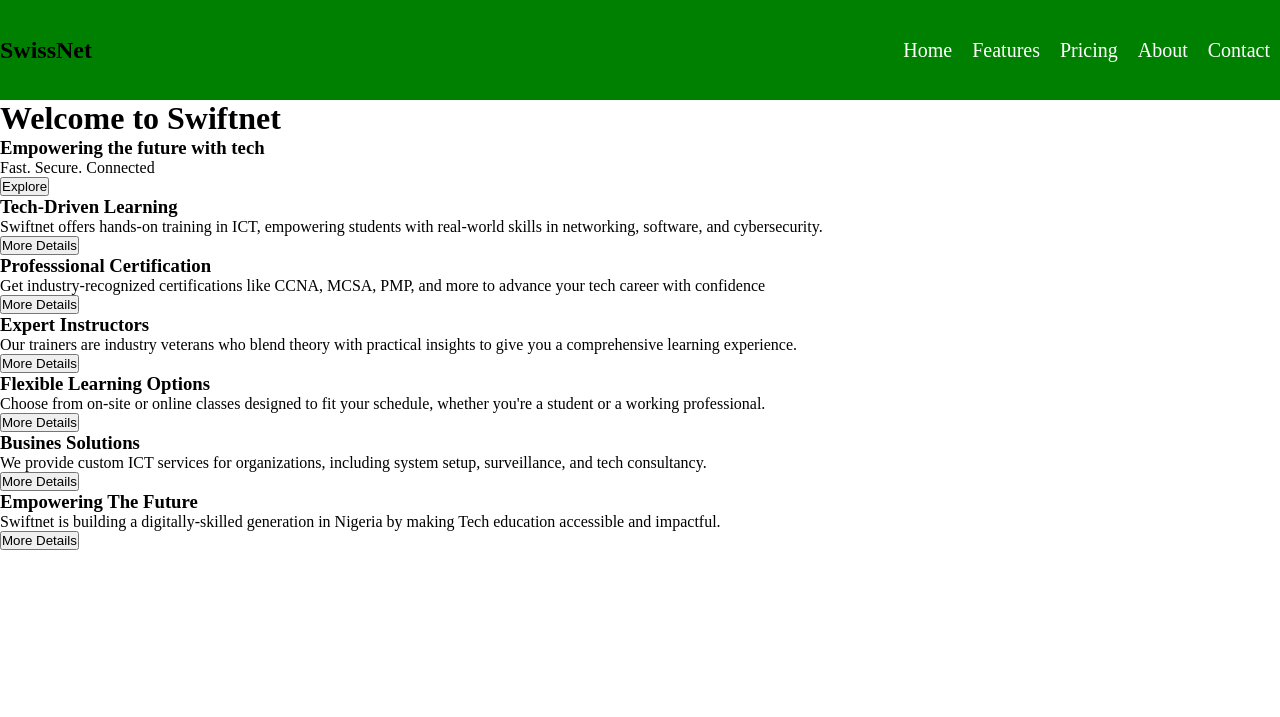
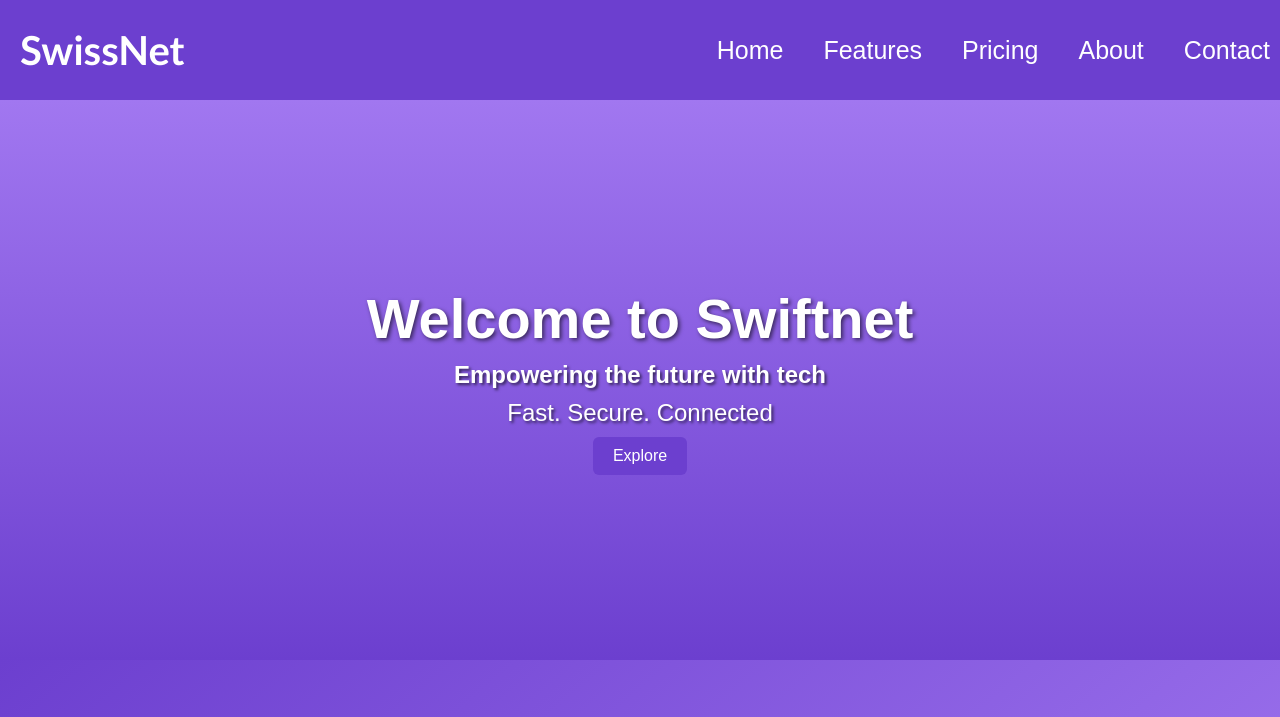
Before and after one commit to Dinmasia003/GenesyTask4, a plain HTML site: page index.html in a window 1280 px wide. Shown: the top 717 px of the page. Drawn offline with Linux system fonts and the light colour scheme; a script that the page names is missing.

Commit message:
Update style.css

```diff
--- a/style.css
+++ b/style.css
@@ -1,23 +1,134 @@
+:root {
+  --color-primary:#6c3fcf;
+  --color-secondary:#a177f0;
+  --color-background:#f5f2fb;
+  --color-text:#2a1a40;
+  --color-muted:#6b5c7d;
+  --color-accent:#ffd54f;
+  --color-success:#4dd0e1;
+  --color-danger:#d32f7c;
+}
+
 *{
   padding: 0px;
   margin: 0px;
   box-sizing: border-box;
   justify-content: space-between;
   align-items: center;
+  font-family:sans-serif;
 }
 header{
   display: flex;
   width: 100%;
   height: 100px;
-  background-color: green;
+  background-color: var(--color-primary);
+}
+header h2{
+  font-family: 'Trebuchet MS', 'Lucida Sans Unicode', 'Lucida Grande', 'Lucida Sans', Arial, sans-serif;
+  font-size: 2.5em;
+  margin: auto 20px;
+  color:white;
+
 }
 nav{
   display: flex;
+  gap: 20px;
 
 }
 nav a{
   color: white;
   text-decoration: none;
-  font-size: 20px;
+  font-size: 25px;
   margin: 10px;
 }
+.heroSection{
+  display: flex;
+  flex-direction: column;
+  align-items: center;
+  justify-content: center;
+  background-color: var(--color-secondary);
+  color: white;
+  height: 70vh;
+  background: linear-gradient(to top, var(--color-primary), var(--color-secondary));
+  gap: 10px;
+  animation: slideFromTop 2s ease-in-out;
+}
+.heroSection h1{
+  font-size: 3.5em;
+  text-shadow: 2px 2px 4px rgba(0, 0, 0, 0.6);
+}
+.heroSection h3{
+  font-size: 1.5em;
+  text-shadow: 2px 2px 3px rgba(0, 0, 0, 0.6);
+}
+.heroSection p{
+  font-size: 1.5em;
+  text-shadow: 2px 2px 3px rgba(0, 0, 0, 0.6);
+}
+.explore-btn{
+  background-color: var(--color-primary);
+  color: white;
+  border: none;
+  padding: 10px 20px;
+  font-size: 1em;
+  cursor: pointer;
+  border-radius:6px;
+  transition: background-color 1s ease;
+  animation: fadeIn 4s ease-in-out;
+}
+.explore-btn:hover{
+  background-color: var(--color-accent);
+  color: var(--color-text);
+}
+.cardContainer{
+  display: flex;
+  width: 100%;
+  /* justify-content: center; */
+  flex-wrap: wrap;
+  padding-top:50px;
+  background: linear-gradient(140deg, var(--color-primary), var(--color-secondary));
+}
+.card{
+  background-color:--color-muted;
+  overflow: hidden;
+  border-radius: 10px;
+  text-wrap: wrap;
+  flex: 1 1 calc(15%);
+  width: 100px;
+  height: 300px;
+  box-shadow: 0 8px 12px rgba(0, 0, 0, 0.15);
+}
+.card-style{
+  padding: 20px;
+  margin:10px;
+  display: flex;
+  flex-direction: column;
+  align-items: center;
+  justify-content: space-around;
+  color: white;
+}
+.card:hover {
+  box-shadow: 0 8px 16px rgba(0, 0, 0, 0.3);
+  transform: scale(1.05);
+  cursor: pointer;
+}
+.card h3{
+  white-space: nowrap;
+  font-size: clamp(1rem,1vw, 1.5rem);
+
+}
+.card button{
+  background-color: var(--color-primary);
+  color: white;
+  border: none;
+  padding: 10px 20px;
+  font-size: 1em;
+  cursor: pointer;
+  border-radius:6px;
+  transition: background-color 1s ease;
+  animation: fadeIn 4s ease-in-out;
+}
+.card button:hover{
+  background-color: var(--color-accent);
+  color: var(--color-text);
+}
```
